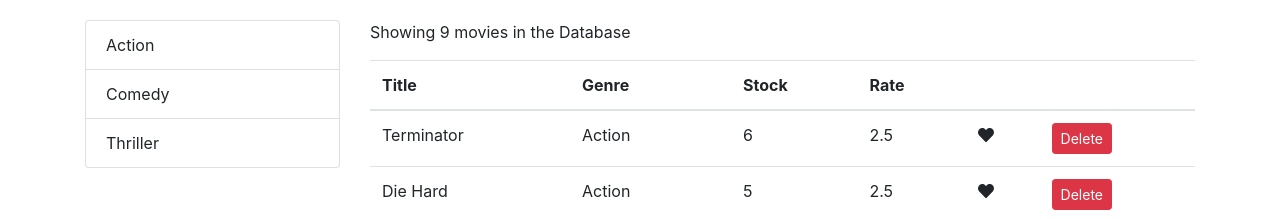
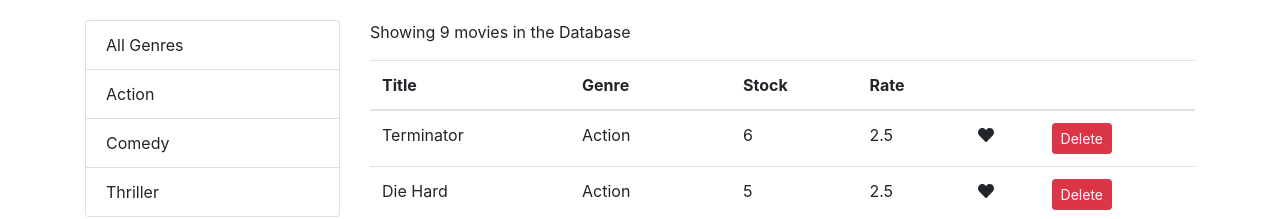
Before and after one commit to Joseph-Mutua/vidly, a React (Create React App) app: page / in a window 1280 px wide. Shown: the top 219 px of the page. Built offline with nearby package versions, Linux system fonts and the light colour scheme.

Commit message:
Filtering-adding all genres

```diff
--- a/src/components/movies.jsx
+++ b/src/components/movies.jsx
@@ -15,7 +15,8 @@
   };
 
   componentDidMount() {
-    this.setState({ movies: getMovies(), genres: getGenres() });
+    const genres = [{name: "All Genres"},...getGenres()]
+    this.setState({ movies: getMovies(), genres});
   }
 
   handleDelete = (movie) => {
@@ -28,7 +29,7 @@
   };
 
   handleGenreSelect = (genre) => {
-    this.setState({ selectedGenre: genre });
+    this.setState({ selectedGenre: genre, currentPage: 1 });
   };
 
   render() {
@@ -42,7 +43,7 @@
 
     if (count === 0) return <p>There are no movies in the Database!</p>;
 
-    const filtered = selectedGenre
+    const filtered = selectedGenre && selectedGenre._id
       ? allMovies.filter((m) => m.genre._id === selectedGenre._id)
       : allMovies;
     const movies = paginate(filtered, currentPage, pageSize);
```
